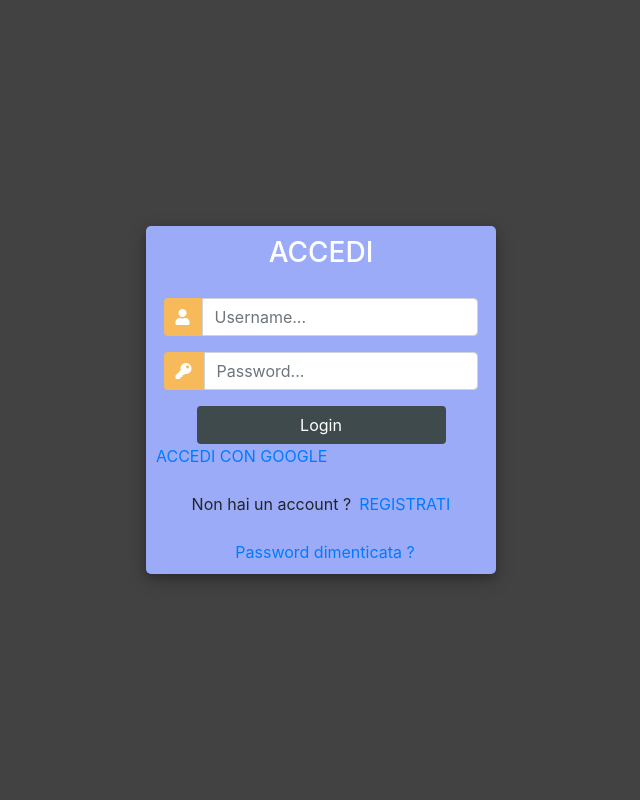
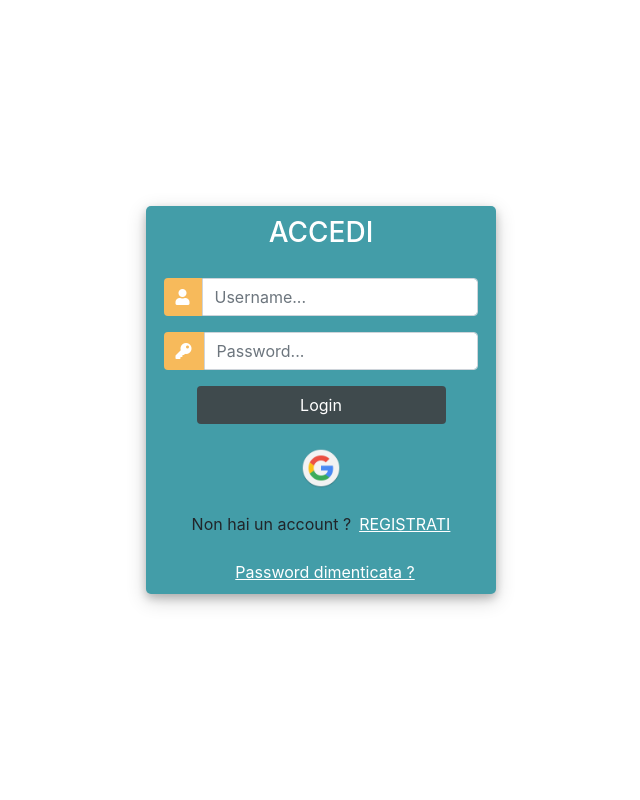
Before and after one commit to frazah/eCommerce, a Django app: page /loginForm/ in a window 1280 px wide. Shown: the whole page, without its empty margins (319-959 px from the left). Run offline with Django 3.2, Linux system fonts and the light colour scheme; some libraries are stand-ins or nearby versions.

Commit message:
completato accesso con google

```diff
--- a/website/accounts/templates/accounts/dashboard.html
+++ b/website/accounts/templates/accounts/dashboard.html
@@ -34,7 +34,7 @@
 	</div>
 
 	<div class="col-md-7">
-		<h5>ULTIMI 5 ORDINI</h5>
+		<h5>ULTIMI ORDINI</h5>
 		<hr>
 			<table class="table table-sm">
 				<tr>
--- a/website/accounts/templates/accounts/login.html
+++ b/website/accounts/templates/accounts/login.html
@@ -1,5 +1,6 @@
 <!DOCTYPE html>
 <html>
+{% load static %}
 
 <head>
 	<title>Login</title>
@@ -14,13 +15,13 @@
 			margin: 0;
 			padding: 0;
 			height: 100%;
-			background: #424242 !important;
+			background: #fff !important;
 		}
 		.user_card {
 			width: 350px;
 			margin-top: auto;
 			margin-bottom: auto;
-			background: #9cabf7;
+			background: #439da8;
 			position: relative;
 			display: flex;
 			justify-content: center;
@@ -110,16 +111,18 @@
 					<p id="messages">{{message}}</p>
 				{% endfor %}
 
-				<span><a class="hello-msg" href="http://127.0.0.1:8000/accounts/google/login/?process=login"> ACCEDI CON GOOGLE </a></span>
-
+				<div class ="mt-4 d-flex justify-content-center h-100">
+				<a href="http://127.0.0.1:8000/accounts/google/login/?process=login">
+					<img  width=40 id = "cart-icon" src="{% static 'img/google.png' %}"></a>
+				</div>
 				<div class="mt-4">
 					<div class="d-flex justify-content-center links">
-						Non hai un account ? <a href="{% url 'registerForm' %}" class="ml-2">REGISTRATI</a>
+						Non hai un account ? <a style="color:white" href="{% url 'registerForm' %}" class="ml-2"><u>REGISTRATI</u></a>
 					</div>
 
 					<div class="mt-4">
 					<div class="d-flex justify-content-center links">
-						<a href="{% url 'reset_password' %}" class="ml-2">Password dimenticata ?</a>
+						<a style="color:white" href="{% url 'reset_password' %}" class="ml-2"><u>Password dimenticata ? </u></a>
 					</div>
 
 				</div>
--- a/website/accounts/templates/accounts/register.html
+++ b/website/accounts/templates/accounts/register.html
@@ -13,13 +13,13 @@
 			margin: 0;
 			padding: 0;
 			height: 100%;
-			background: #424242 !important;
+			background: #fff !important;
 		}
 		.user_card {
 			width: 350px;
 			margin-top: auto;
 			margin-bottom: auto;
-			background: #9cabf7;
+			background: #439da8;
 			position: relative;
 			display: flex;
 			justify-content: center;
@@ -110,7 +110,7 @@
                 {{form.errors}}
 				<div class="mt-4">
 					<div class="d-flex justify-content-center links">
-						Hai già un account? <a href="{% url 'loginForm' %}" class="ml-2">ACCEDI</a>
+						Hai già un account? <a style="color:white" href="{% url 'loginForm' %}" class="ml-2"><u>ACCEDI</u></a>
 					</div>
 				</div>
 			</div>
```
Also changed, not shown: website/static/css/main.css (+10 -14 lines), website/db.sqlite3, website/static/img/cart.png, website/static/img/google.png (added).
